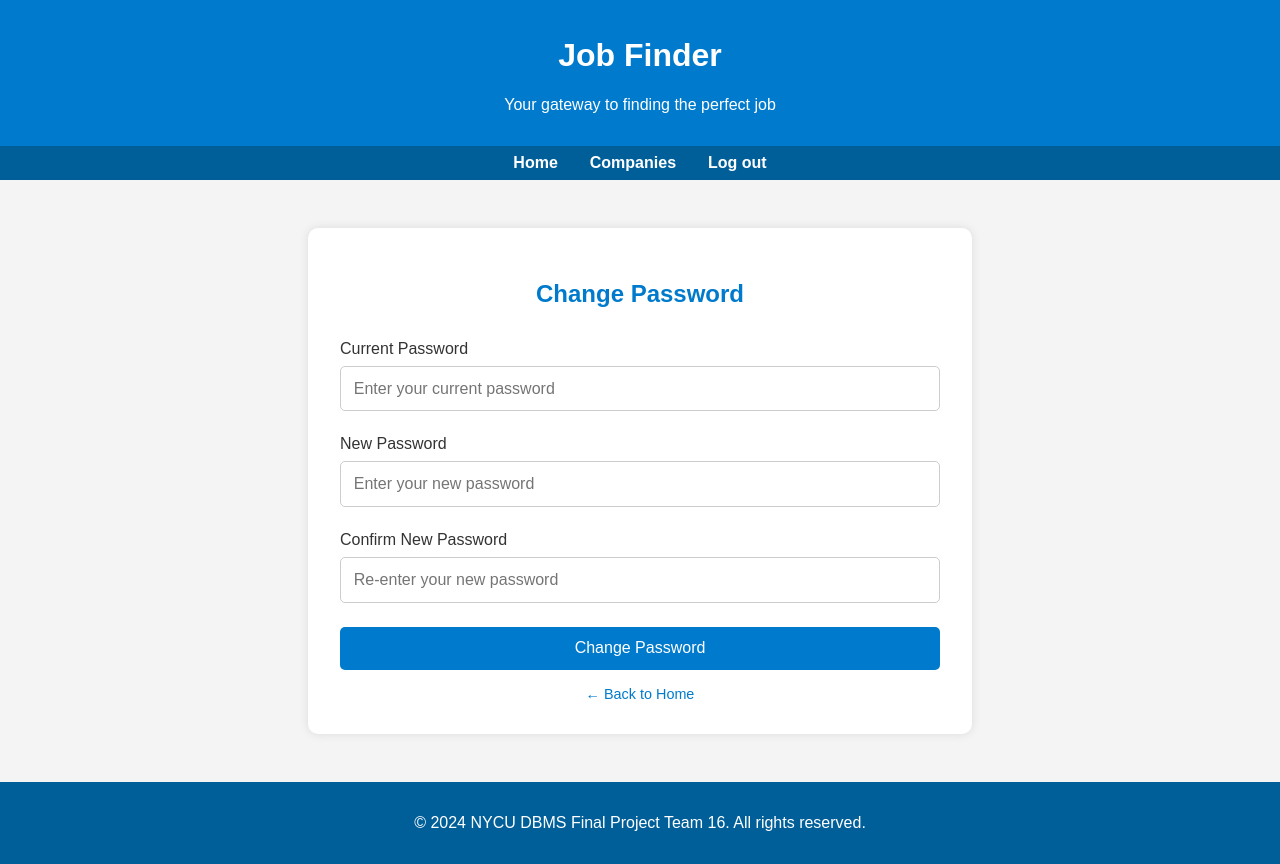
After one commit to Hsiu727/DBMS_team16_Fianl_Project, a Flask app: page /reset_password in a window 1280 px wide. The commit adds this page. Run offline with Flask 3, Linux system fonts and the light colour scheme.

Commit message:
update user password

```diff
--- a/main.py
+++ b/main.py
@@ -512,5 +512,47 @@ def delete():
     ]
     return render_template('delete.html', page_title="Delete Page", data=formatted_data)
 
+@app.route("/reset_password", methods=["GET", "POST"])
+def reset_password():
+    if request.method == "POST":
+        username=session['username']
+        current_password = request.form.get('current_password')
+        new_password = request.form.get('new_password')
+        confirm_password = request.form.get('confirm_password')
+        #username = request.form['username']
+        #new_password = request.form['new_password']
+        #confirm_password = request.form['confirm_password']
+
+        conn = get_db_connection()
+        cursor = conn.cursor()
+
+        cursor.execute("SELECT password,id FROM users WHERE username = %s", (username,))
+        result = cursor.fetchone()
+
+        current_hash = hashlib.sha256(current_password.encode()).hexdigest()
+        if result[0] != current_hash:
+            flash("current password is wrong", "error")
+            return redirect("/reset_password")
+
+        if new_password != confirm_password:
+            flash("Passwords do not match.", "error")
+            return redirect("/reset_password")
+
+        hashed_password = hashlib.sha256(new_password.encode()).hexdigest()
+
+        try:
+            cursor.execute("UPDATE users SET password = %s WHERE username = %s", (hashed_password, username))
+            conn.commit()
+            flash("Password reset successfully.", "success")
+            return redirect("/")
+        except mysql.connector.Error as err:
+            flash(f"Error: {err}", "danger")
+        finally:
+            cursor.close()
+            conn.close()
+
+    return render_template("reset_password.html")
+
+
 if __name__ == "__main__":
     app.run(debug=True)
--- /dev/null
+++ b/templates/reset_password.html
@@ -0,0 +1,162 @@
+<!DOCTYPE html>
+<html lang="en">
+<head>
+    <meta charset="UTF-8">
+    <meta name="viewport" content="width=device-width, initial-scale=1.0">
+    <title>Job Finder - Change Password</title>
+    <style>
+        body {
+            font-family: Arial, sans-serif;
+            margin: 0;
+            padding: 0;
+            background-color: #f4f4f4;
+            color: #333;
+        }
+        header {
+            background: #007acc;
+            color: white;
+            padding: 1rem 0;
+            text-align: center;
+        }
+        nav {
+            display: flex;
+            justify-content: center;
+            background: #005f99;
+            padding: 0.5rem 0;
+            position: sticky;
+            top: 0;
+            left: 0;
+            width: 100%;
+            z-index: 1000;
+        }
+        nav a {
+            color: white;
+            text-decoration: none;
+            margin: 0 1rem;
+            font-weight: bold;
+        }
+        nav a:hover {
+            text-decoration: underline;
+        }
+        .container {
+            max-width: 600px;
+            margin: 3rem auto;
+            padding: 2rem;
+            background: white;
+            box-shadow: 0 0 10px rgba(0, 0, 0, 0.1);
+            border-radius: 10px;
+        }
+        h2 {
+            text-align: center;
+            color: #007acc;
+            margin-bottom: 2rem;
+        }
+        .flash-messages {
+            margin-bottom: 1.5rem;
+            padding: 1rem;
+            border-radius: 5px;
+            font-size: 0.9rem;
+        }
+        .flash-messages.success {
+            background-color: #d4edda;
+            color: #155724;
+            border: 1px solid #c3e6cb;
+        }
+        .flash-messages.error {
+            background-color: #f8d7da;
+            color: #721c24;
+            border: 1px solid #f5c6cb;
+        }
+        form {
+            display: flex;
+            flex-direction: column;
+        }
+        label {
+            font-size: 1rem;
+            margin-bottom: 0.5rem;
+            color: #333;
+        }
+        input[type="password"] {
+            padding: 0.8rem;
+            font-size: 1rem;
+            border: 1px solid #ccc;
+            border-radius: 5px;
+            margin-bottom: 1.5rem;
+        }
+        button {
+            padding: 0.8rem;
+            font-size: 1rem;
+            background: #007acc;
+            color: white;
+            border: none;
+            border-radius: 5px;
+            cursor: pointer;
+            transition: background 0.3s ease;
+        }
+        button:hover {
+            background: #005f99;
+        }
+        .back-to-home {
+            display: block;
+            text-align: center;
+            margin-top: 1rem;
+            font-size: 0.9rem;
+            color: #007acc;
+            text-decoration: none;
+        }
+        .back-to-home:hover {
+            text-decoration: underline;
+        }
+        footer {
+            text-align: center;
+            padding: 1rem 0;
+            background: #005f99;
+            color: white;
+        }
+    </style>
+</head>
+<body>
+    <header>
+        <h1>Job Finder</h1>
+        <p>Your gateway to finding the perfect job</p>
+    </header>
+    <nav>
+        <a href="{{url_for('home')}}">Home</a>
+        <a href="{{url_for('company')}}">Companies</a>
+        <a href="{{url_for('logout')}}">Log out</a>
+    </nav>
+    <div class="container">
+        <h2>Change Password</h2>
+
+        <!-- Flash messages section -->
+        {% with messages = get_flashed_messages(with_categories=true) %}
+        {% if messages %}
+        <div class="flash-container">
+            {% for category, message in messages %}
+            <div class="flash-messages {{ category }}">
+                {{ message }}
+            </div>
+            {% endfor %}
+        </div>
+        {% endif %}
+        {% endwith %}
+
+        <form method="POST" action="{{ url_for('reset_password') }}">
+            <label for="current-password">Current Password</label>
+            <input type="password" id="current-password" name="current_password" placeholder="Enter your current password" required>
+
+            <label for="new-password">New Password</label>
+            <input type="password" id="new-password" name="new_password" placeholder="Enter your new password" required>
+
+            <label for="confirm-password">Confirm New Password</label>
+            <input type="password" id="confirm-password" name="confirm_password" placeholder="Re-enter your new password" required>
+
+            <button type="submit">Change Password</button>
+        </form>
+        <a href="{{ url_for('home') }}" class="back-to-home">&larr; Back to Home</a>
+    </div>
+    <footer>
+        <p>&copy; 2024 NYCU DBMS Final Project Team 16. All rights reserved.</p>
+    </footer>
+</body>
+</html>
--- a/templates/user.html
+++ b/templates/user.html
@@ -261,6 +261,7 @@
         <a href="{{url_for('home')}}">Home</a>
         <a href="{{url_for('company')}}">Companies</a>
         <a href="{{url_for('logout')}}">Log out</a>
+        <a href="{{url_for('reset_password')}}">Change password</a>
     </nav>
     <div class="hero">
         <h1>Find Your Dream Job Today</h1>
```
